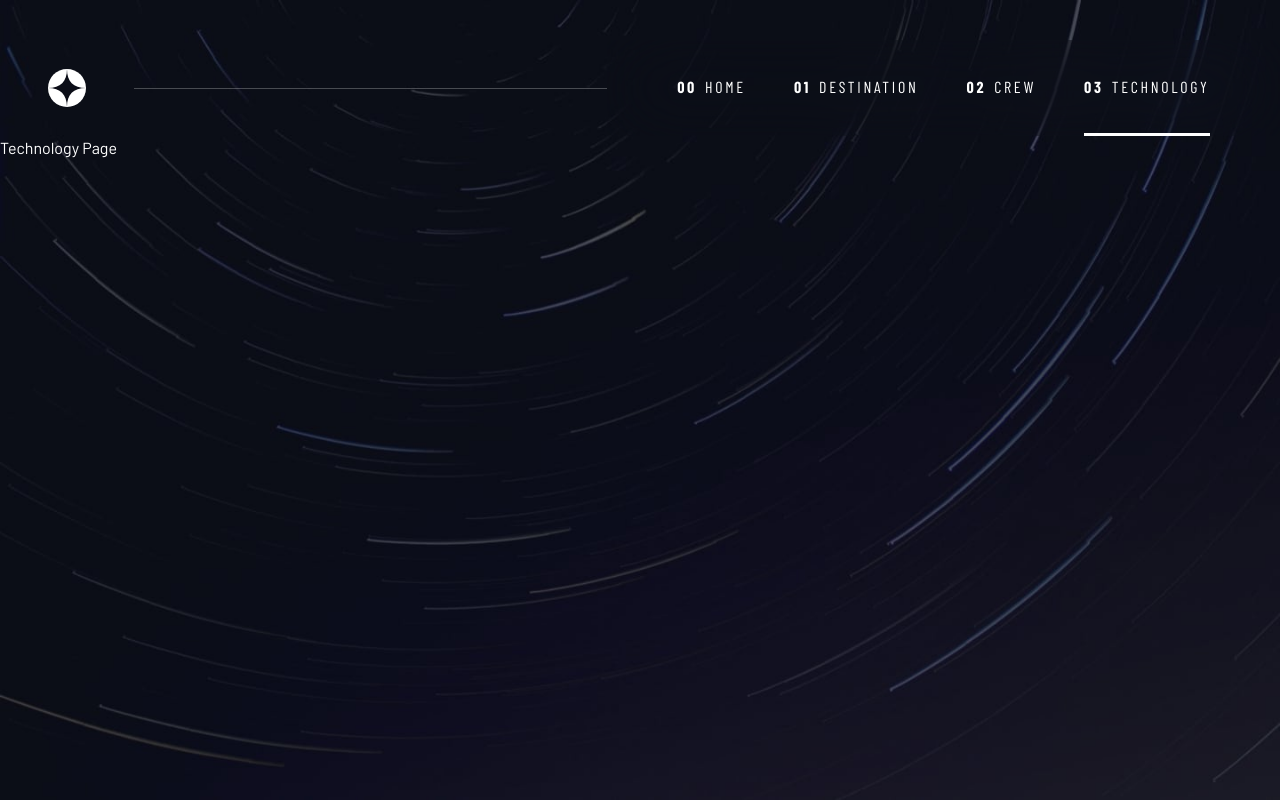
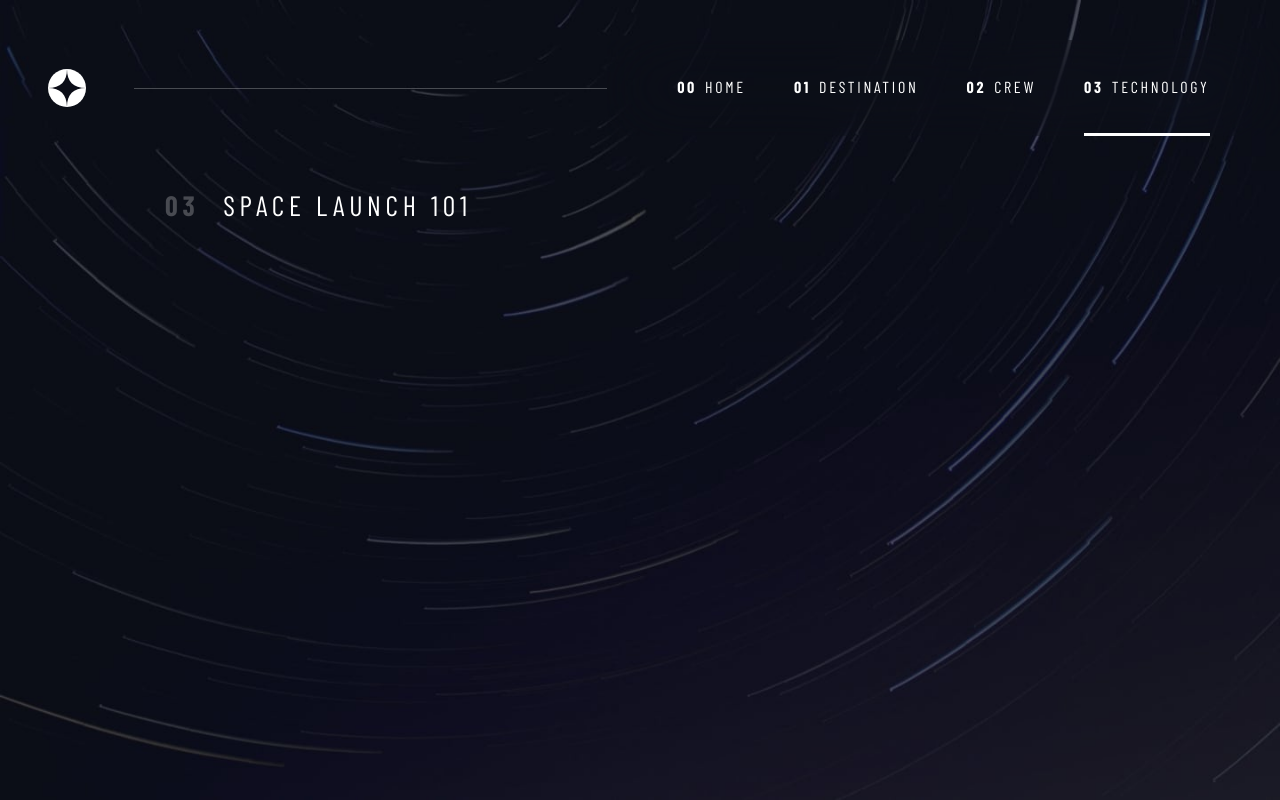
Before and after one commit to gabewolford/visit-space, a Next.js app: page /technology in a window 1280 px wide. Built offline with nearby package versions, Linux system fonts and the light colour scheme.

Commit message:
added titles to other pages, fixed letter spacing and font weight

```diff
--- a/src/app/crew/page.jsx
+++ b/src/app/crew/page.jsx
@@ -1,5 +1,28 @@
+import { Barlow_Condensed } from "next/font/google"
+
+const barlowCondensed = Barlow_Condensed({
+  subsets: ['latin'],
+  weight: ['400'],
+})
+
+const barlowCondensedBold = Barlow_Condensed({
+  subsets: ['latin'],
+  weight: ['700'],
+})
+
 export default function CrewPage() {
     return (
-      <div>Crew Page</div>
+      <main className="flex-1 md:flex-col lg:flex-row lg:mx-[165px] mx-10 items-center justify-around py-12">
+        <div className="flex flex-row w-full gap-6 text-[28px]">
+          <h4 className={`${barlowCondensedBold.className} tracking-[4.725px] text-white-500/25`}>02</h4>
+          <h4 className={`${barlowCondensed.className} tracking-[4.725px] uppercase`}>Meet your crew</h4>
+        </div>
+
+        <div className="flex flex-col my-16 justify-around">
+          <div className="flex flex-col lg:flex-row ">
+
+          </div>
+        </div>
+      </main>
     )
   }
--- a/src/app/destination/page.jsx
+++ b/src/app/destination/page.jsx
@@ -1,9 +1,9 @@
 import { Barlow_Condensed } from "next/font/google"
 import PlanetFacts from "../components/PlanetFacts"
 
-const barlowCondensedThin = Barlow_Condensed({
+const barlowCondensed = Barlow_Condensed({
   subsets: ['latin'],
-  weight: ['200'],
+  weight: ['400'],
 })
 
 const barlowCondensedBold = Barlow_Condensed({
@@ -16,7 +16,7 @@ export default function DestinationPage() {
       <main className="flex-1 md:flex-col lg:flex-row lg:mx-[165px] mx-10 items-center justify-around py-12">
         <div className="flex flex-row w-full gap-6 text-[28px]">
           <h4 className={`${barlowCondensedBold.className} tracking-[4.725px] text-white-500/25`}>01</h4>
-          <h4 className={`${barlowCondensedThin.className} uppercase`}>Pick your destination</h4>
+          <h4 className={`${barlowCondensed.className} tracking-[4.725px] uppercase`}>Pick your destination</h4>
         </div>
 
         <div className="flex flex-col my-16 justify-around">
--- a/src/app/technology/page.jsx
+++ b/src/app/technology/page.jsx
@@ -1,5 +1,28 @@
+import { Barlow_Condensed } from "next/font/google"
+
+const barlowCondensed = Barlow_Condensed({
+  subsets: ['latin'],
+  weight: ['400'],
+})
+
+const barlowCondensedBold = Barlow_Condensed({
+  subsets: ['latin'],
+  weight: ['700'],
+})
+
 export default function TechnologyPage() {
-  return (
-    <div>Technology Page</div>
-  )
-}
+    return (
+      <main className="flex-1 md:flex-col lg:flex-row lg:mx-[165px] mx-10 items-center justify-around py-12">
+        <div className="flex flex-row w-full gap-6 text-[28px]">
+          <h4 className={`${barlowCondensedBold.className} tracking-[4.725px] text-white-500/25`}>03</h4>
+          <h4 className={`${barlowCondensed.className} tracking-[4.725px] uppercase`}>Space Launch 101</h4>
+        </div>
+
+        <div className="flex flex-col my-16 justify-around">
+          <div className="flex flex-col lg:flex-row ">
+
+          </div>
+        </div>
+      </main>
+    )
+  }
```
